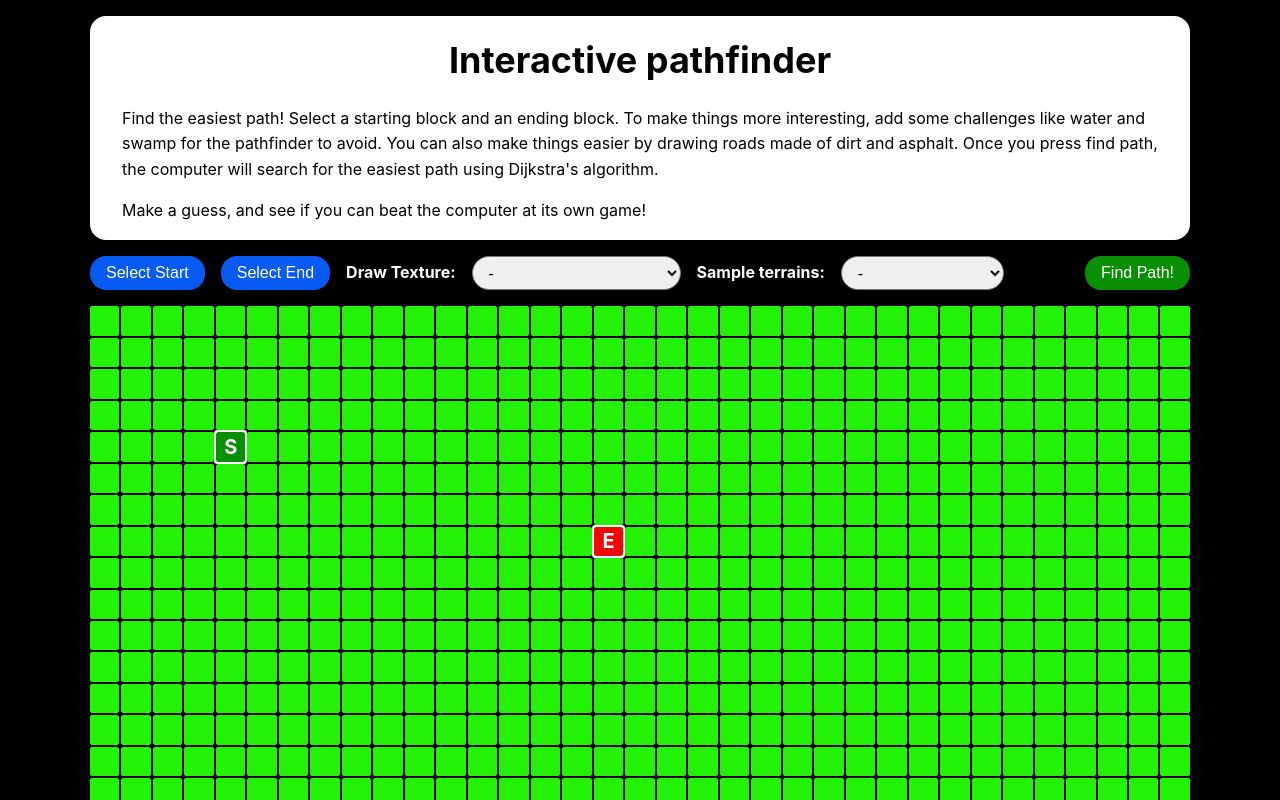
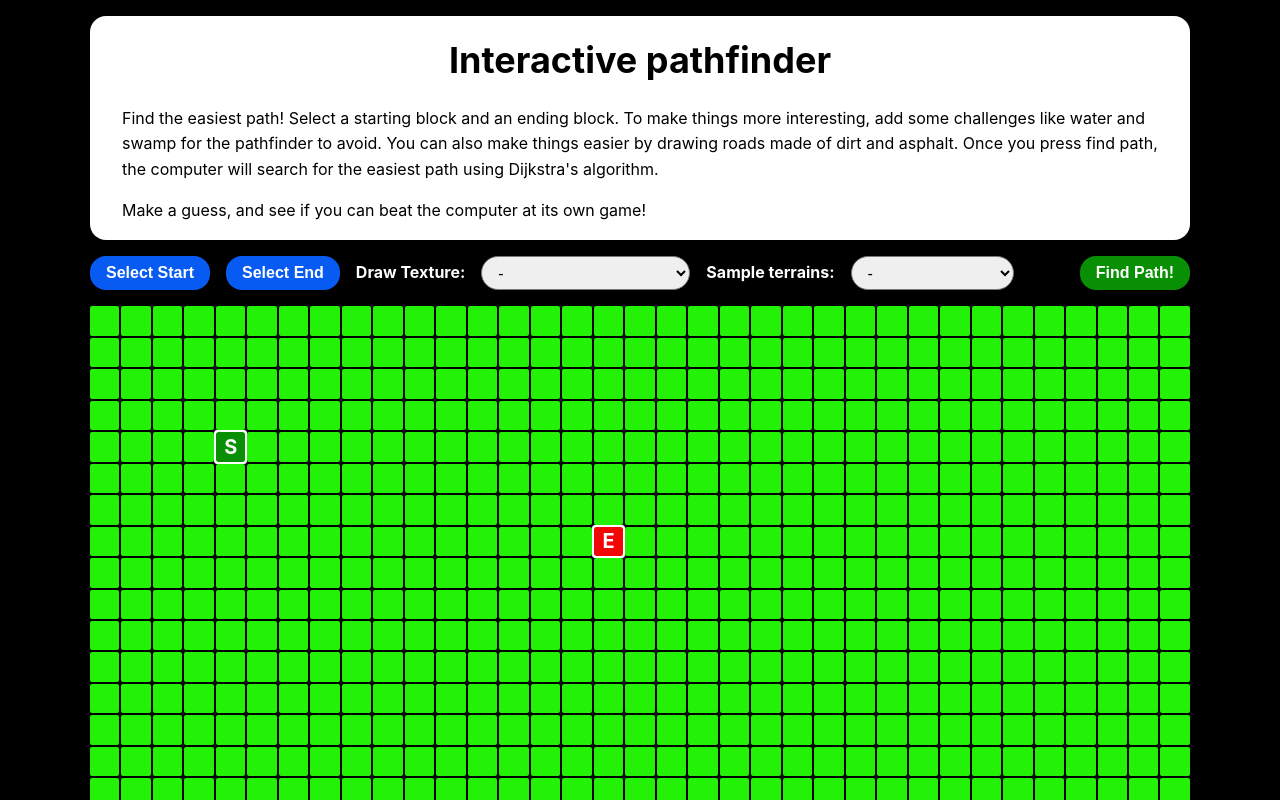
Before and after one commit to shanemcfadden/interactive-pathfinder, a React (Create React App) app: page / in a window 1280 px wide. Shown: the top 800 px of the page. Built offline with nearby package versions, Linux system fonts and the light colour scheme.

Commit message:
Increase font weight of buttons

```diff
--- a/src/styles/Dashboard.css
+++ b/src/styles/Dashboard.css
@@ -32,7 +32,7 @@
   color: var(--button-color);
   cursor: pointer;
   font-size: 16px;
-  font-weight: 400;
+  font-weight: 700;
   padding: 8px 16px;
 }
 
```
